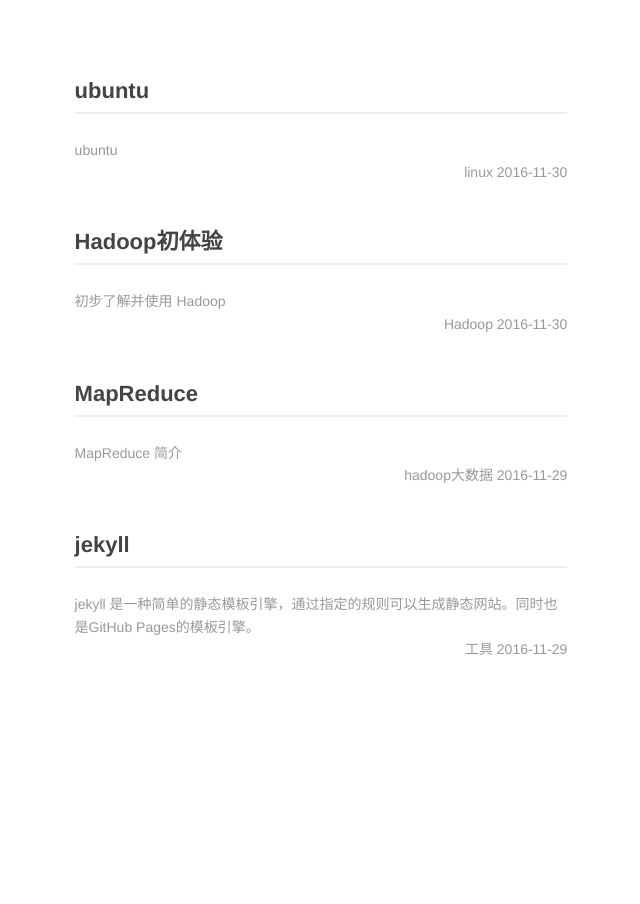
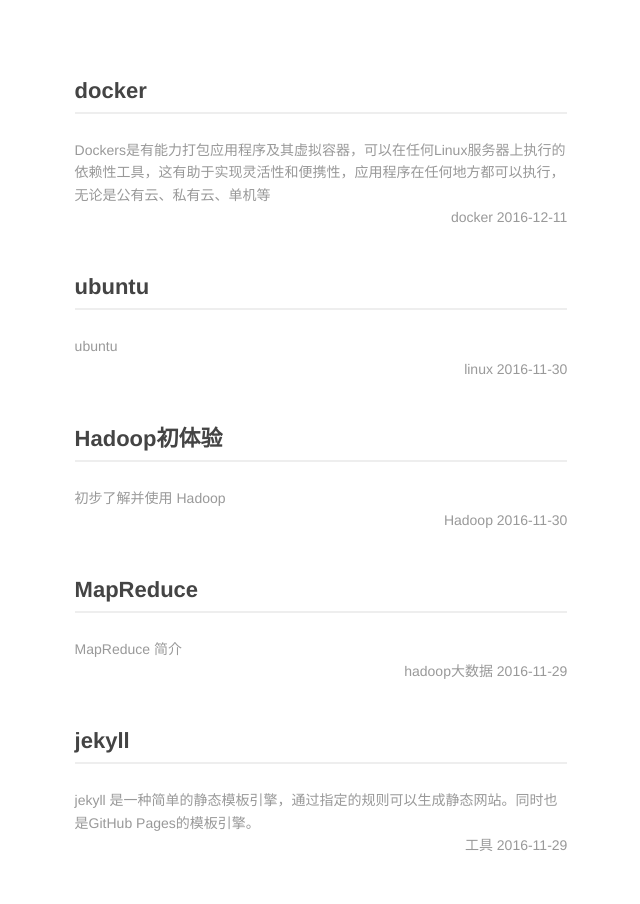
Before and after one commit to zwell/blog, a Jekyll site: the page built from docs/index.md, in a window 1280 px wide. Shown: the whole page, without its empty margins (415-1055 px from the left). Built offline with Jekyll 4.4.1, drawn with Linux system fonts in a browser that asks for light colours.

Commit message:
Update and rename 2016-12-11_docker.md to 2016-12-11-docker.md

```diff
--- a/docs/_posts/2016-12-11_docker.md
+++ b/docs/_posts/2016-12-11-docker.md
@@ -1,9 +1,9 @@
 ---
 layout:     post
-title:      jekyll
-categories: ['工具']
-tag: ['工具', '模板']
-description: jekyll 是一种简单的静态模板引擎，通过指定的规则可以生成静态网站。同时也是GitHub Pages的模板引擎。
+title:      docker
+categories: ['docker']
+tag: ['docker']
+description: Dockers是有能力打包应用程序及其虚拟容器，可以在任何Linux服务器上执行的依赖性工具，这有助于实现灵活性和便携性，应用程序在任何地方都可以执行，无论是公有云、私有云、单机等
 
 ---
 ## 简介：
```
